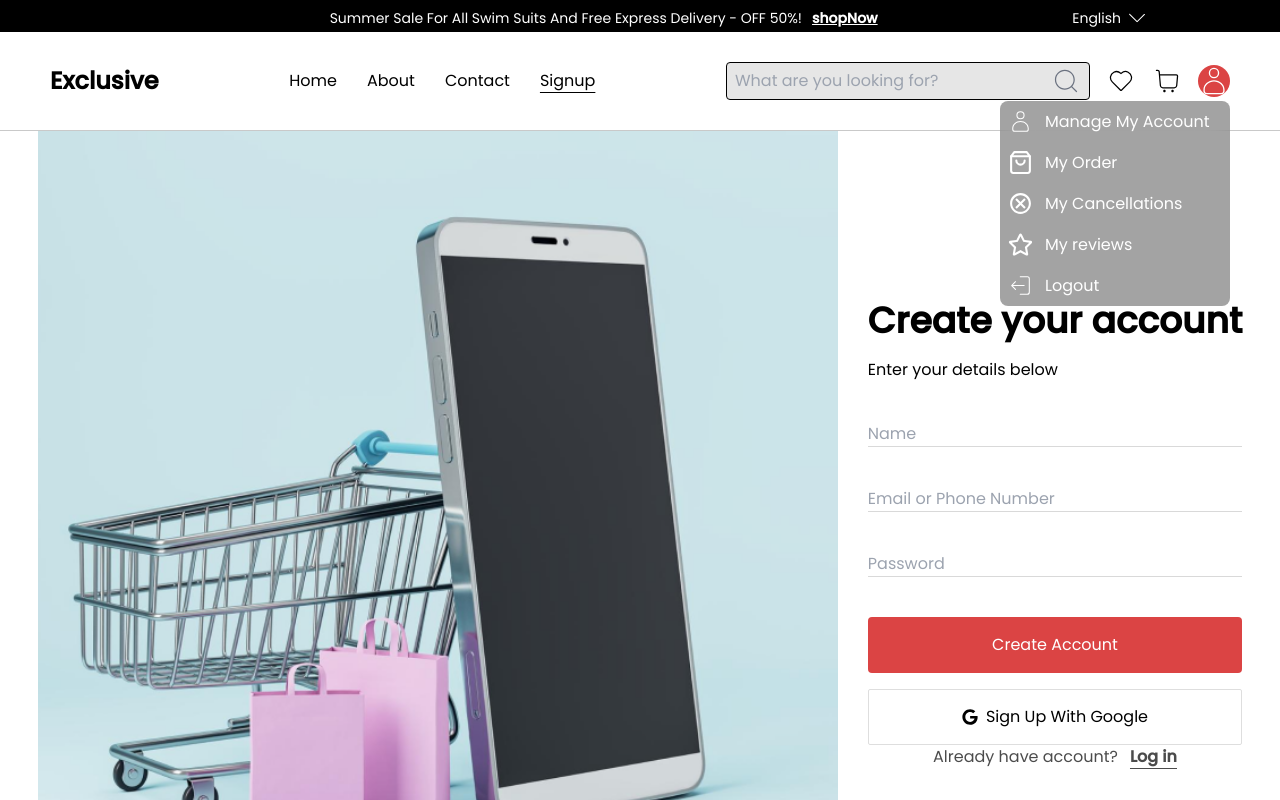
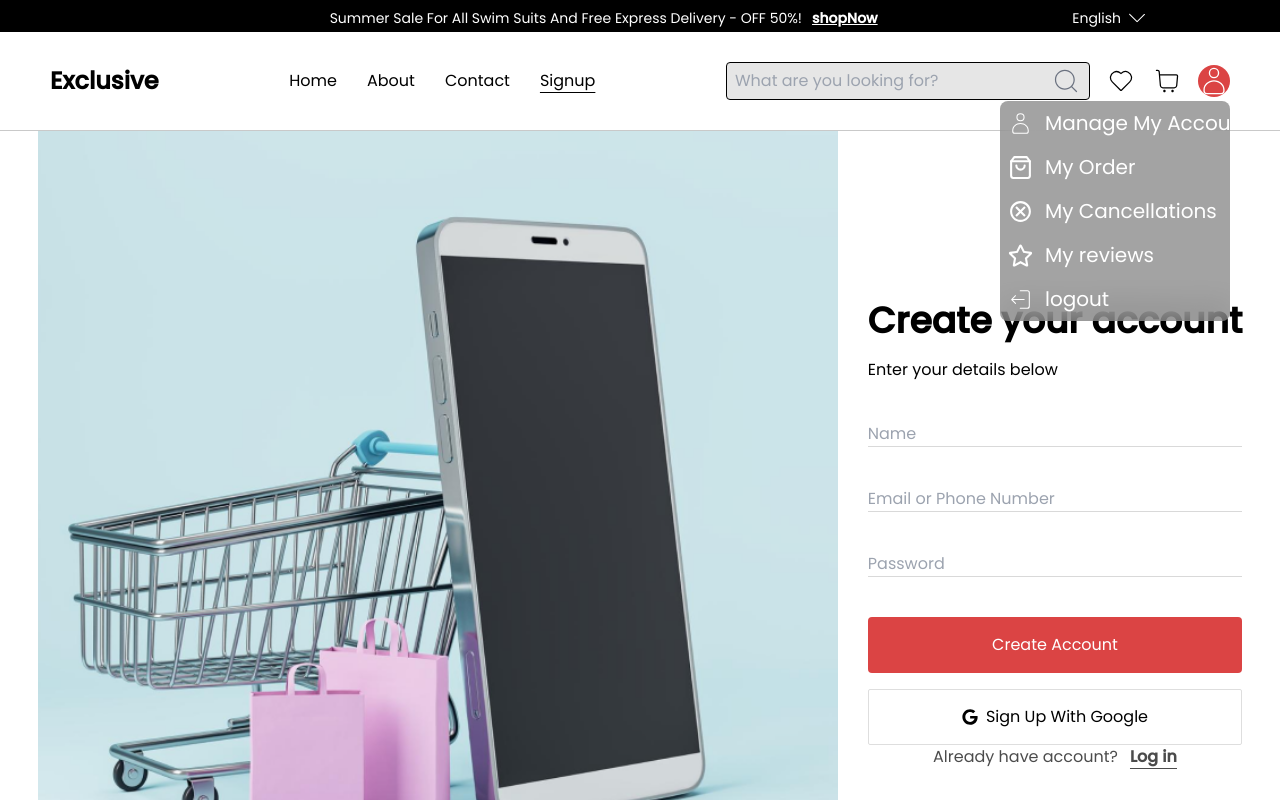
Before and after one commit to aryal31/Ecommerce-, a React (Vite) app: page /signup in a window 1280 px wide. Both pictures are taken after a click on the icon 1214 px from the left and 81 px from the top of the page. Shown: the top 800 px of the page. Built offline with nearby package versions, Linux system fonts and the light colour scheme.

Commit message:
minor changes

```diff
--- a/src/components/Usermenu.jsx
+++ b/src/components/Usermenu.jsx
@@ -40,7 +40,7 @@ const Usermenu = () => {
       {userclicked && (
         <div
           ref={dropdownRef}
-          className="absolute top-[100%] right-0 bg-[#7d7d7d] text-white bg-opacity-70 backdrop-blur-lg rounded-lg mt-1 w-[230px]"
+          className="absolute top-[100%] right-0 bg-[#7d7d7d] text-white bg-opacity-70 backdrop-blur-lg rounded-lg mt-1 md:w-[230px] w-[150px]"
         >
           <ul className="flex flex-col">
             <Link
@@ -48,34 +48,34 @@ const Usermenu = () => {
               className="cursor-pointer hover:bg-[#7d7d7d] p-2 rounded-t-lg flex justify-start items-center gap-x-3"
             >
               {" "}
-              <p className="text-[25px]">
+              <p className="md:text-[25px] text-[18px]">
                 <CiUser />
               </p>
-              <p className="text-nowrap">Manage My Account</p>
+              <p className="md:text-nowrap md:text-xl text-[11px]">Manage My Account</p>
             </Link>
             <li className="cursor-pointer hover:bg-[#7d7d7d] p-2 flex justify-start items-center gap-x-3">
-              <p className="text-[25px]">
+              <p className="md:text-[25px] text-[18px]">
                 <FiShoppingBag />
               </p>
-              <p>My Order</p>
+              <p className="md:text-nowrap md:text-xl text-[11px]">My Order</p>
             </li>
             <li className="cursor-pointer hover:bg-[#7d7d7d] p-2 flex items-center gap-x-3">
-              <p className="text-[25px]">
+              <p className="md:text-[25px] text-[18px]">
                 <MdOutlineCancel />
               </p>{" "}
-              My Cancellations
+              <p className="md:text-nowrap md:text-xl text-[11px]">My Cancellations</p>
             </li>
             <li className="cursor-pointer hover:bg-[#7d7d7d] p-2 flex justify-start items-center gap-x-3">
-              <p className="text-[25px]">
+              <p className="md:text-[25px] text-[18px]">
                 <FaRegStar />{" "}
               </p>{" "}
-              My reviews
+              <p className="md:text-nowrap md:text-xl text-[11px]">My reviews</p>
             </li>
             <li className="cursor-pointer hover:bg-[#7d7d7d] p-2 rounded-b-lg flex justify-start items-center gap-x-3">
-              <p className="text-[25px]">
+              <p className="md:text-[25px] text-[18px]">
                 <CiLogout />{" "}
               </p>
-              Logout
+              <p className="md:text-nowrap md:text-xl text-[11px]">logout</p>
             </li>
           </ul>
         </div>
```
